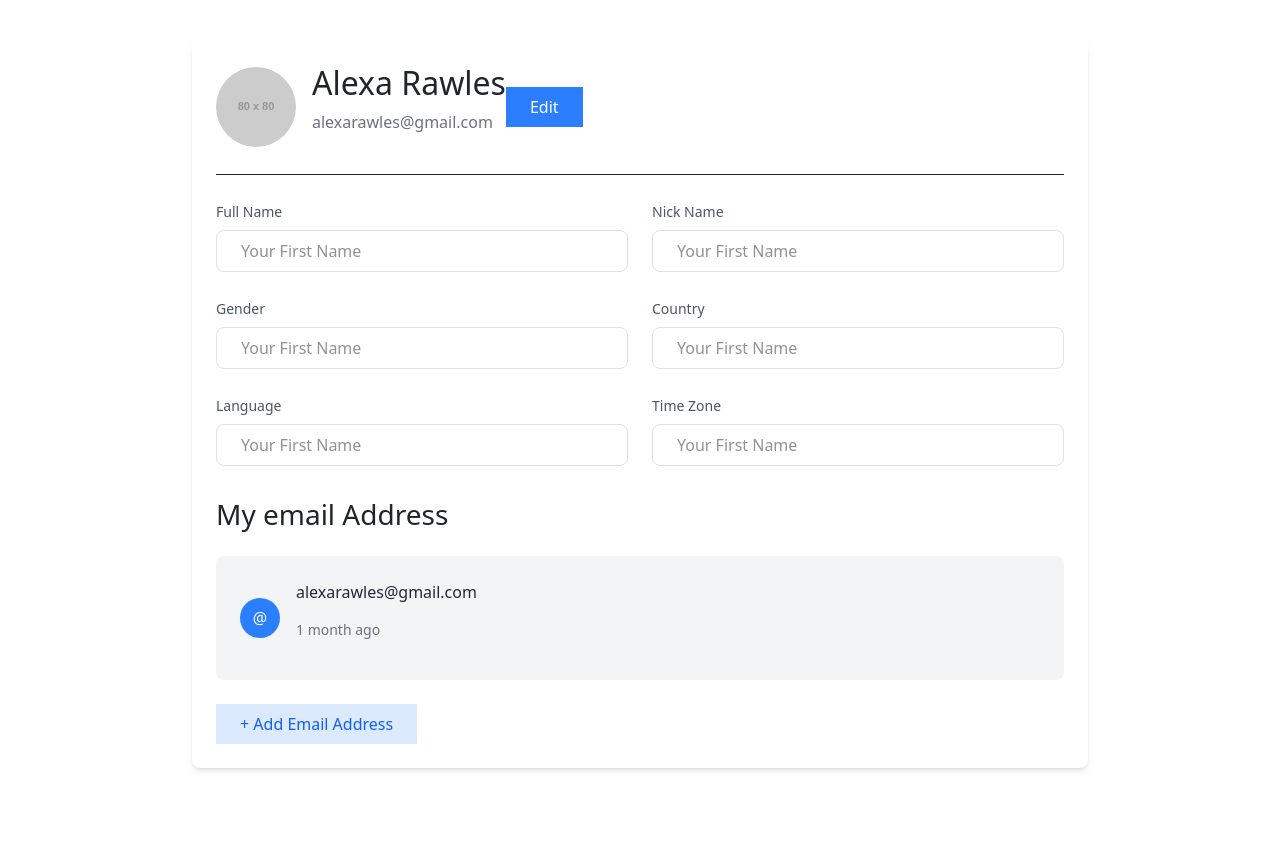
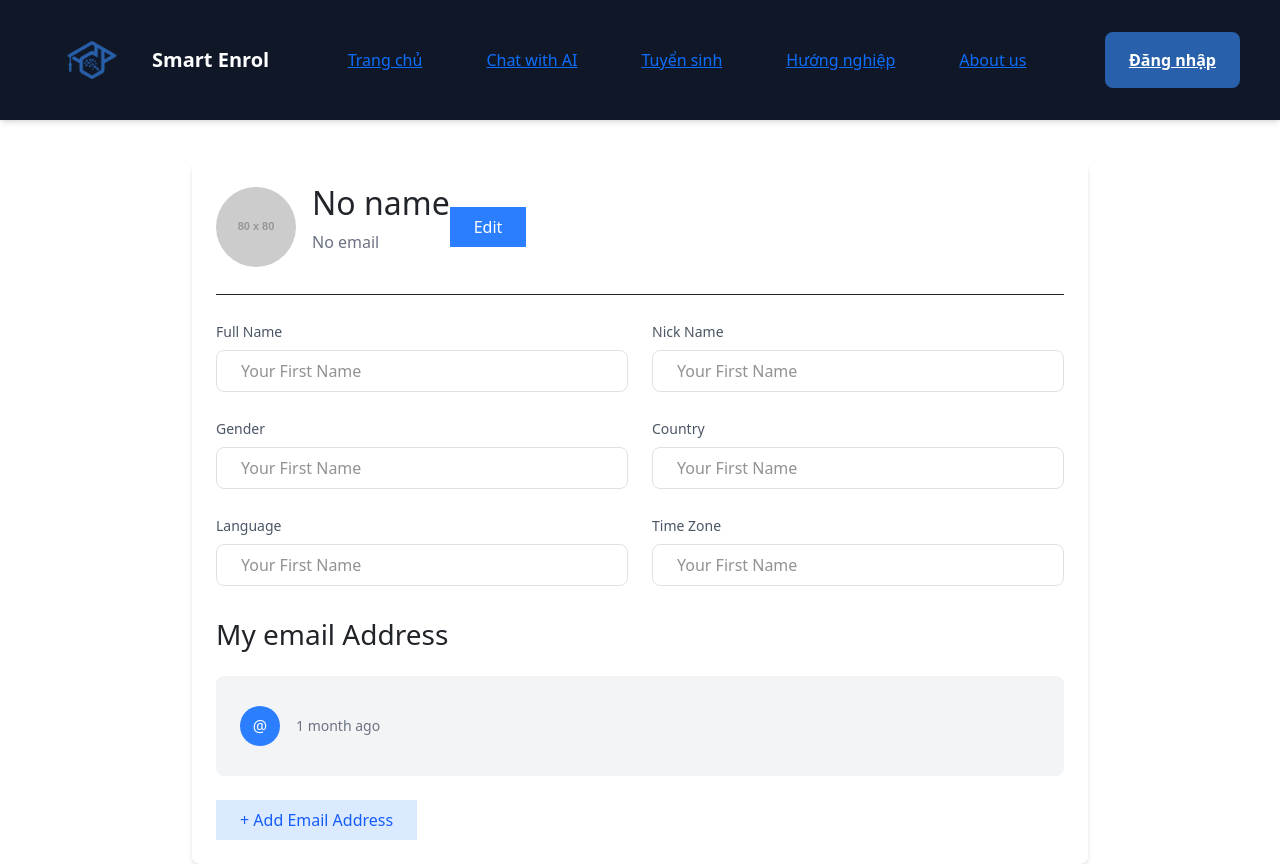
Before and after one commit to ToRiTheBlackCat/SmartEnrol_FE, a React (Vite) app in the folder SmartEnroll_FE/: page /profile in a window 1280 px wide. Before the commit the page ends 800 px from the top, so only its background shows below. Built offline with nearby package versions, Linux system fonts and the light colour scheme; no server answers.

Commit message:
call api for profile

```diff
--- a/SmartEnroll_FE/src/Components/HomePage/Header.tsx
+++ b/SmartEnroll_FE/src/Components/HomePage/Header.tsx
@@ -1,28 +1,52 @@
-import React, { useState, useContext, useEffect, useRef } from "react";
+import React, { useState, useEffect, useRef } from "react";
 import { Link } from "react-router-dom";
-import { AuthContext } from "../../Context/AuthContext";
+import { useSelector, useDispatch } from "react-redux";
+import { RootState } from "../../Store/store";
+import { viewUserInfo } from "../../Service/api";
+import { logout } from "../../Store/authSlice"; // Import action logout
 import Logo from "../../assets/LOGO/4-removebg-preview.png";
 
+const DEFAULT_AVATAR = "https://cdn-icons-png.flaticon.com/512/149/149071.png";
+
 const Header: React.FC = () => {
-  const { user, logout } = useContext(AuthContext);
+  const dispatch = useDispatch();
+  const userId = useSelector((state: RootState) => state.auth.accountId);
+  const [accountName, setAccountName] = useState<string | null>(null);
   const [dropdownOpen, setDropdownOpen] = useState(false);
   const dropdownRef = useRef<HTMLDivElement>(null);
 
-  const menuItems = ["Trang chủ", "Chat with AI", "Tuyển sinh", "Hướng nghiệp", "About us"];
+  useEffect(() => {
+    if (!userId) return;
 
-  // Đóng dropdown khi click ra ngoài
+    const fetchUserInfo = async () => {
+      try {
+        const response = await viewUserInfo(userId);
+        if (response && response.accountName) {
+          setAccountName(response.accountName);
+        } else {
+          setAccountName("Unknown User");
+        }
+      } catch (error) {
+        console.error("Failed to fetch user info", error);
+        setAccountName("Unknown User");
+      }
+    };
+
+    fetchUserInfo();
+  }, [userId]);
+
   useEffect(() => {
     const handleClickOutside = (event: MouseEvent) => {
       if (dropdownRef.current && !dropdownRef.current.contains(event.target as Node)) {
         setDropdownOpen(false);
       }
     };
-    console.log(user?.photoURL)
+
     document.addEventListener("mousedown", handleClickOutside);
     return () => {
       document.removeEventListener("mousedown", handleClickOutside);
     };
-  }, [user?.photoURL]);
+  }, []);
 
   return (
     <header className="bg-gray-900 w-full h-30 flex items-center justify-between px-10 py-4 shadow-md">
@@ -33,7 +57,7 @@ const Header: React.FC = () => {
         <span className="text-xl font-bold text-[#ffffff]">Smart Enrol</span>
       </div>
       <nav className="flex space-x-4">
-        {menuItems.map((item) => (
+        {["Trang chủ", "Chat with AI", "Tuyển sinh", "Hướng nghiệp", "About us"].map((item) => (
           <Link
             key={item}
             to={item === "Trang chủ" ? "/" : `/${item.replace(/\s+/g, "-").toLowerCase()}`}
@@ -43,22 +67,20 @@ const Header: React.FC = () => {
           </Link>
         ))}
       </nav>
-      {user ? (
+      {userId ? (
         <div className="relative" ref={dropdownRef}>
           <button
             onClick={() => setDropdownOpen(!dropdownOpen)}
-            className=" rounded-3xl flex items-center space-x-2 px-4 py-2 cursor-pointer hover:bg-gray-200"
+            className="rounded-3xl flex items-center space-x-2 px-4 py-2 cursor-pointer hover:bg-gray-200"
           >
-            <img src={user?.photoURL ?? "https://pixabay.com/vectors/user-avatar-user-icon-account-icon-6380868/"}
-                alt="Avatar"
-                className="w-10 h-10 rounded-full border-2 border-gray-300"/>
-            <span className="text-[#2860ab] font-bold">{user.displayName}</span>
+            <img src={DEFAULT_AVATAR} alt="Avatar" className="w-10 h-10 rounded-full border-2 border-gray-300"/>
+            <span className="text-[#2860ab] font-bold">{accountName || "Loading..."}</span>
           </button>
           {dropdownOpen && (
             <div className="absolute right-0 mt-2 w-48 bg-white rounded-lg shadow-lg overflow-hidden z-50 transition-all duration-200 ease-in-out transform scale-95 origin-top-right">
               <Link to="/profile" className="block px-4 py-2 text-gray-700 hover:bg-gray-100">Profile</Link>
               <button
-                onClick={logout}
+                onClick={() => dispatch(logout())}
                 className="w-full text-left px-4 py-2 text-gray-700 hover:bg-gray-100"
               >
                 Log Out
--- a/SmartEnroll_FE/src/Page/LoginPage.tsx
+++ b/SmartEnroll_FE/src/Page/LoginPage.tsx
@@ -36,6 +36,7 @@ const Login: React.FC = () => {
 
       // Call backend API to register/login the user
       const response = await googleLoginAPI(email, name);
+      dispatch(setUserRedux({token: response.token, accountId: response.accountId}));
       console.log("Login successful:", response);
 
       console.log("User signed in:", result.user);
--- a/SmartEnroll_FE/src/Page/Profile.tsx
+++ b/SmartEnroll_FE/src/Page/Profile.tsx
@@ -1,7 +1,39 @@
-import React from "react";
+import React, {useEffect, useState} from "react";
+import { useSelector } from "react-redux";
+import { RootState } from "../Store/store";
+import { viewUserInfo } from "../Service/api";
+import { toast } from "react-toastify";
+import Header from "../Components/HomePage/Header";
 
 const ProfilePage: React.FC = () => {
+  const userId = useSelector((state: RootState) => state.auth.accountId);
+  const [accountName, setAccountName] = useState<string>("");
+  const [email, setEmail] = useState<string>("");
+
+  useEffect(() => {
+    if (!userId) return;
+
+    const fetchUserInfo = async () => {
+      try {
+        console.log("UserId", userId);
+        const response = await viewUserInfo(userId);
+        if (response && response.accountName) {
+          setAccountName(response.accountName);
+          setEmail(response.email);
+        } else {
+          toast.error("Account not found!");
+        }
+      } catch (error) {
+        console.error(error);
+      }
+    };
+
+    fetchUserInfo();
+  }, [userId]);
+
   return (
+    <>
+    <Header/>
     <div className="max-w-4xl mx-auto bg-white shadow-md rounded-lg p-6 mt-10">
       {/* Header */}
       <div className="flex items-center border-b pb-6">
@@ -11,8 +43,8 @@ const ProfilePage: React.FC = () => {
           className="w-20 h-20 rounded-full mr-4"
         />
         <div>
-          <h2 className="text-xl font-semibold">Alexa Rawles</h2>
-          <p className="text-gray-500">alexarawles@gmail.com</p>
+          <h2 className="text-xl font-semibold">{accountName || "No name"}</h2>
+          <p className="text-gray-500">{email || "No email"}</p>
         </div>
         <button className="ml-auto px-4 py-2 bg-blue-500 text-white rounded-lg">Edit</button>
       </div>
@@ -44,13 +76,14 @@ const ProfilePage: React.FC = () => {
         <div className="flex items-center bg-gray-100 p-4 rounded-lg mt-4">
           <span className="w-10 h-10 flex items-center justify-center bg-blue-500 text-white rounded-full">@</span>
           <div className="ml-4">
-            <p className="text-gray-800">alexarawles@gmail.com</p>
+            <p className="text-gray-800">{email}</p>
             <p className="text-gray-500 text-sm">1 month ago</p>
           </div>
         </div>
         <button className="mt-4 px-4 py-2 bg-blue-100 text-blue-600 rounded-lg">+ Add Email Address</button>
       </div>
     </div>
+    </>
   );
 };
 
```
